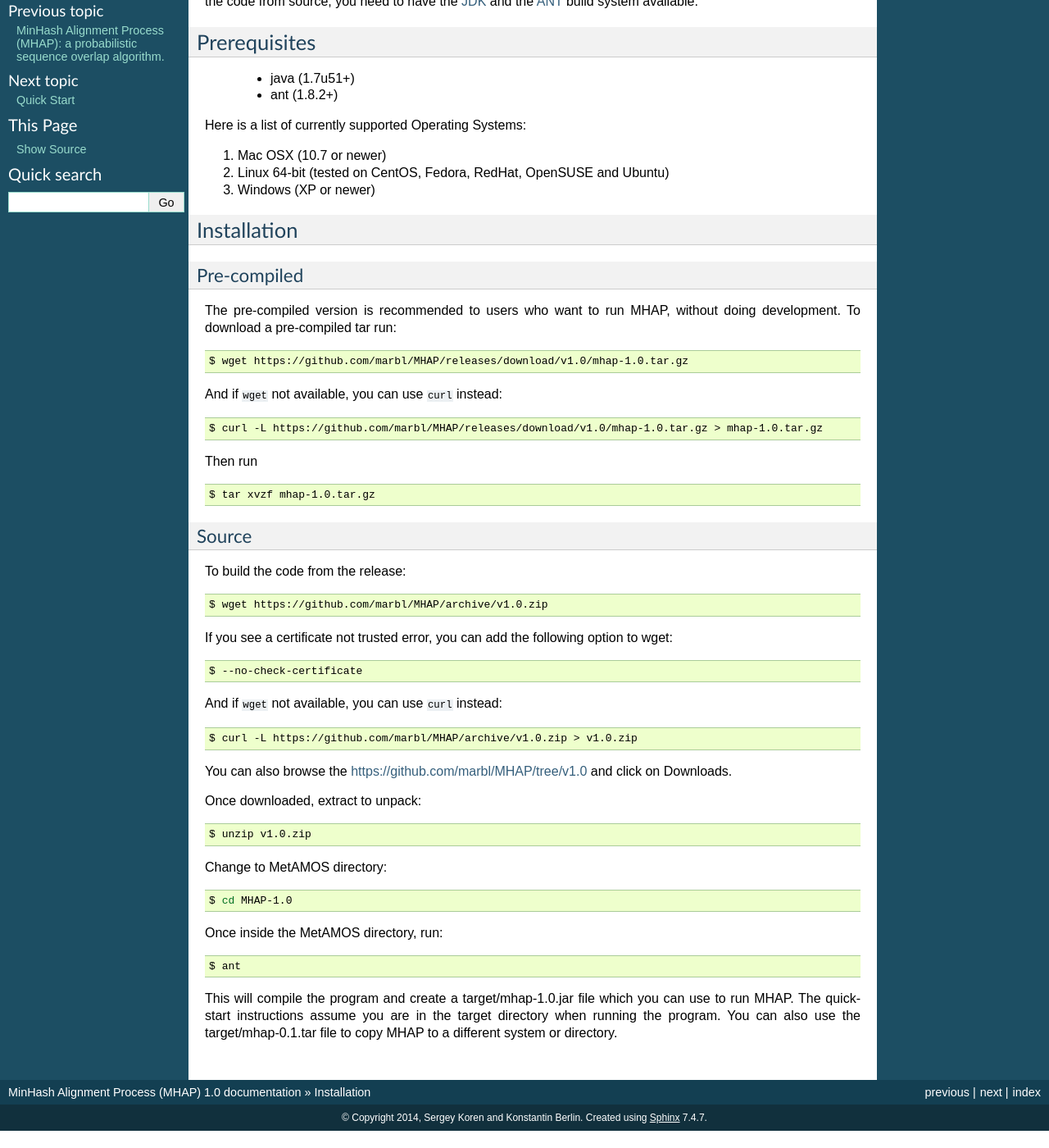
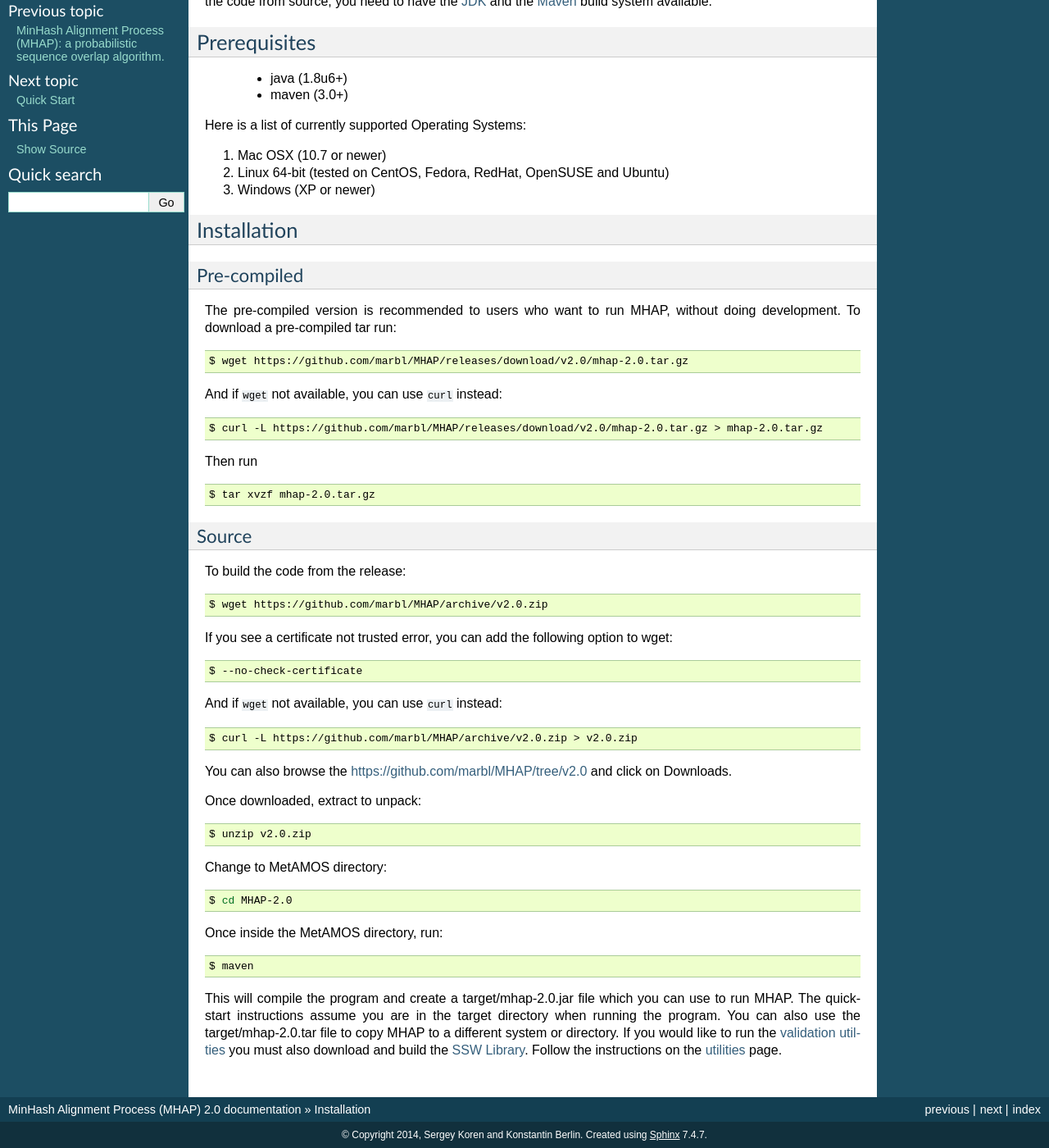
Before and after one commit to marbl/MHAP, a Sphinx documentation site: the page built from docs/source/installation.rst, in a window 1280 px wide and 1400 px high, scrolled down 178 px. Shown: the whole window at 82% size. Built offline with Sphinx 7.4.7, drawn with Linux system fonts in a browser that asks for light colours; before the commit the page ends 1557 px from its top, so only the background shows below that; some of the changed text lies outside the part shown.

Commit message:
Update documentation

```diff
--- a/docs/source/conf.py
+++ b/docs/source/conf.py
@@ -54,9 +54,9 @@ copyright = u'2014, Sergey Koren and Konstantin Berlin'
 # built documents.
 #
 # The short X.Y version.
-version = '1.0'
+version = '2.0'
 # The full version, including alpha/beta/rc tags.
-release = '1.0'
+release = '2.0'
 
 # The language for content autogenerated by Sphinx. Refer to documentation
 # for a list of supported languages.
--- a/docs/source/index.rst
+++ b/docs/source/index.rst
@@ -10,7 +10,7 @@ sequence overlapping algorithm. Designed to efficiently detect all overlaps
 between noisy long-read sequence data. It efficiently estimates Jaccard similarity
 by compressing sequences to their representative fingerprints composed on min-mers (minimum k-mer).
 
-MHAP is included within the Celera Assembler `PBcR <http://wgs-assembler.sourceforge.net/wiki/index.php?title=PBcR>`_ pipeline. The Celera Assembler can be downloaded `here <https://sourceforge.net/projects/wgs-assembler/files/wgs-assembler/wgs-8.2/>`_.
+MHAP is included within the `Canu <http://canu.readthedocs.org/>`_ assembler. Canu can be downloaded `here <https://github.com/marbl/canu/releases>`_.
 
 Contents:
 
--- a/docs/source/installation.rst
+++ b/docs/source/installation.rst
@@ -4,12 +4,12 @@ Installation
 
 Before your start
 =================
-MHAP requires a recent version of the `JVM <http://www.oracle.com/technetwork/java/javase/downloads/jre7-downloads-1880261.html>`_ (1.7u51+). JDK 1.6 or earlier will not work. If you would like to build the code from source, you need to have the `JDK <http://www.oracle.com/technetwork/java/javase/downloads/jdk7-downloads-1880260.html>`_ and the `ANT <http://ant.apache.org/>`_ build system available.
+MHAP requires a recent version of the `JVM <http://www.oracle.com/technetwork/java/javase/downloads/jre7-downloads-1880261.html>`_ (1.8u6+). JDK 1.7 or earlier will not work. If you would like to build the code from source, you need to have the `JDK <http://www.oracle.com/technetwork/java/javase/downloads/jdk8-downloads-2133151.html>`_ and the `Maven <https://maven.apache.org>`_ build system available.
 
 Prerequisites
 ==============
-    * java (1.7u51+)
-    * ant (1.8.2+)
+    * java (1.8u6+)
+    * maven (3.0+)
 
 Here is a list of currently supported Operating Systems:
 
@@ -26,19 +26,19 @@ The pre-compiled version is recommended to users who want to run MHAP, without d
 
 .. code-block:: bash
 
-    $ wget https://github.com/marbl/MHAP/releases/download/v1.0/mhap-1.0.tar.gz
+    $ wget https://github.com/marbl/MHAP/releases/download/v2.0/mhap-2.0.tar.gz
 
 And if ``wget`` not available, you can use ``curl`` instead:
 
 .. code-block:: bash
 
-    $ curl -L https://github.com/marbl/MHAP/releases/download/v1.0/mhap-1.0.tar.gz > mhap-1.0.tar.gz
+    $ curl -L https://github.com/marbl/MHAP/releases/download/v2.0/mhap-2.0.tar.gz > mhap-2.0.tar.gz
 
 Then run
 
 .. code-block:: bash
 
-   $ tar xvzf mhap-1.0.tar.gz
+   $ tar xvzf mhap-2.0.tar.gz
 
 Source
 -----------------
@@ -47,7 +47,7 @@ To build the code from the release:
 
 .. code-block:: bash
 
-    $ wget https://github.com/marbl/MHAP/archive/v1.0.zip
+    $ wget https://github.com/marbl/MHAP/archive/v2.0.zip
 
 If you see a certificate not trusted error, you can add the following option to wget:
 
@@ -59,27 +59,27 @@ And if ``wget`` not available, you can use ``curl`` instead:
 
 .. code-block:: bash
 
-    $ curl -L https://github.com/marbl/MHAP/archive/v1.0.zip > v1.0.zip
+    $ curl -L https://github.com/marbl/MHAP/archive/v2.0.zip > v2.0.zip
 
-You can also browse the https://github.com/marbl/MHAP/tree/v1.0
+You can also browse the https://github.com/marbl/MHAP/tree/v2.0
 and click on Downloads.
 
 Once downloaded, extract to unpack:
 
 .. code-block:: bash
 
-    $ unzip v1.0.zip
+    $ unzip v2.0.zip
 
 Change to MetAMOS directory:
 
 .. code-block:: bash
 
-    $ cd MHAP-1.0
+    $ cd MHAP-2.0
 
 Once inside the MetAMOS directory, run:
 
 .. code-block:: bash
 
-    $ ant
+    $ maven
 
-This will compile the program and create a target/mhap-1.0.jar file which you can use to run MHAP. The quick-start instructions assume you are in the target directory when running the program. You can also use the target/mhap-0.1.tar file to copy MHAP to a different system or directory.
+This will compile the program and create a target/mhap-2.0.jar file which you can use to run MHAP. The quick-start instructions assume you are in the target directory when running the program. You can also use the target/mhap-2.0.tar file to copy MHAP to a different system or directory. If you would like to run the `validation utilties <utilities.html>`_ you must also download and build the `SSW Library <https://github.com/mengyao/Complete-Striped-Smith-Waterman-Library>`_. Follow the instructions on the `utilities <utilities.html>`_ page.
```
Also changed, not shown: docs/source/quickstart.rst (+15 -12 lines), docs/source/utilities.rst (+16 -4 lines).
